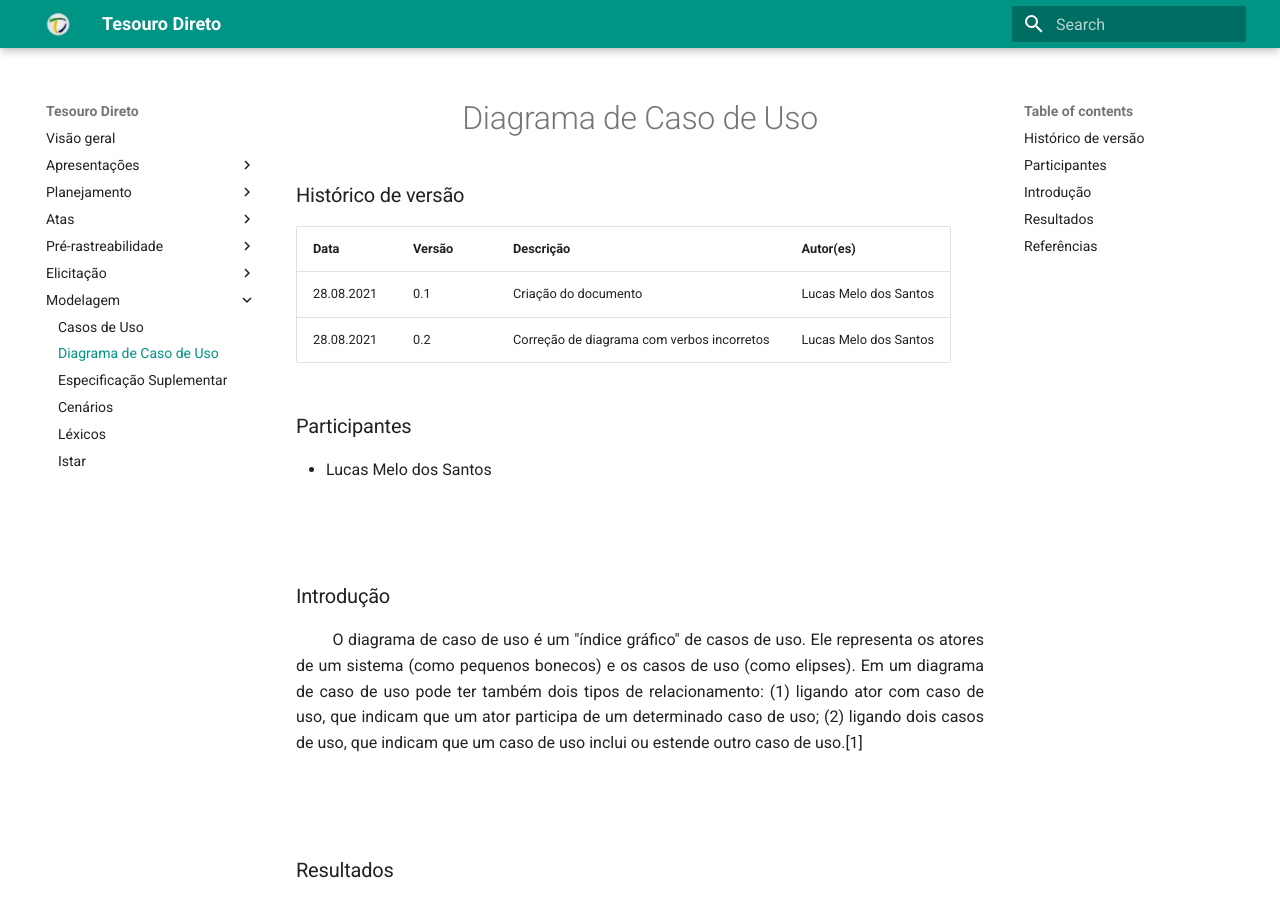
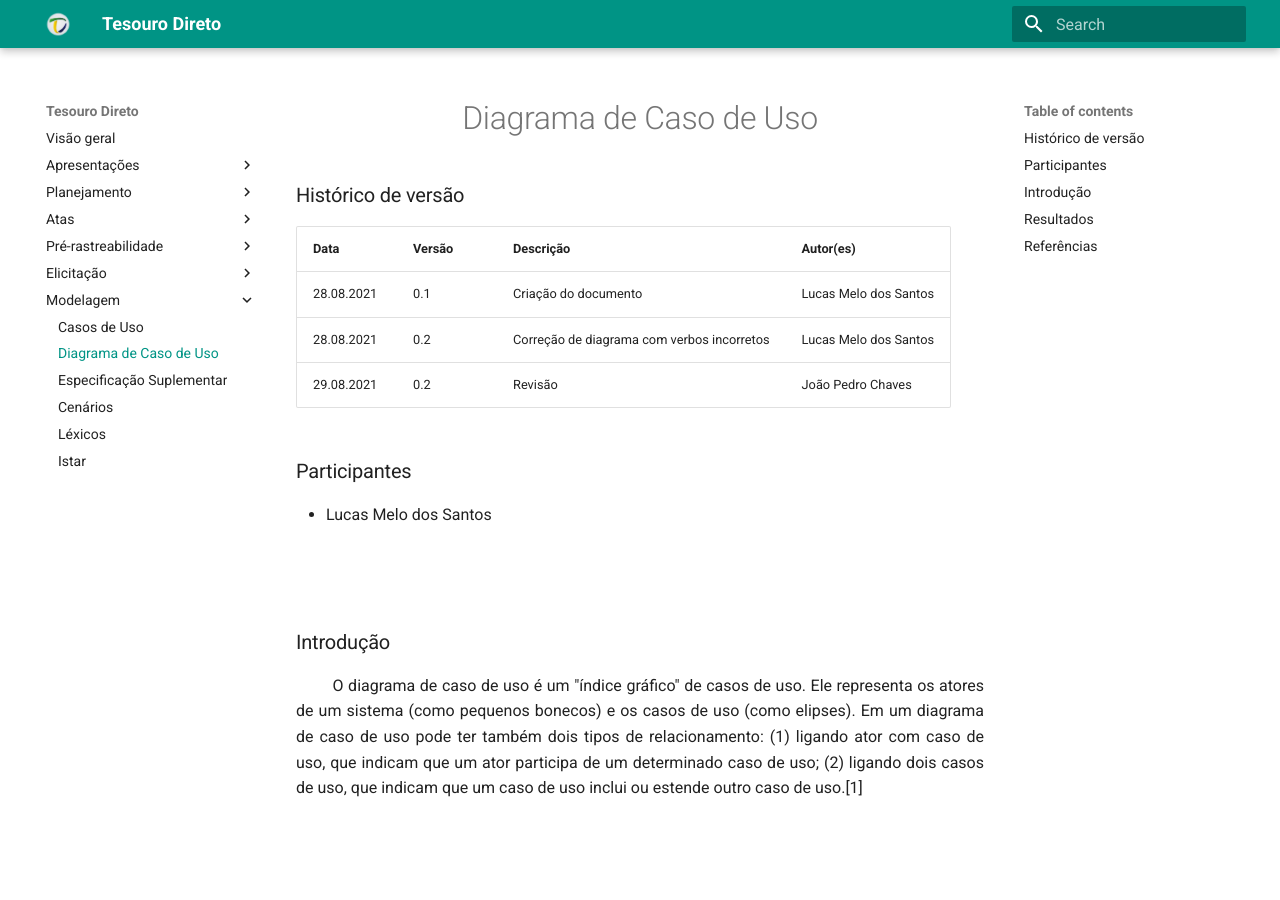
Before and after one commit to mibasFerraz/2021.1-TesouroDireto, an MkDocs documentation site: the page built from docs/diagrama-caso-uso.md, in a window 1280 px wide and 900 px high. Built offline with MkDocs 1.6.1 and Material for MkDocs 9.7.7, drawn with Linux system fonts in a browser that asks for light colours.

Commit message:
Revisão do diagrama de casos de uso.
Signed-off-by: JPedroCh <jpaschaves@gmail.com>

```diff
--- a/docs/diagrama-caso-uso.md
+++ b/docs/diagrama-caso-uso.md
@@ -7,6 +7,7 @@
 | -- | -- | -- | -- |
 | 28.08.2021 | 0.1 | Criação do documento |Lucas Melo dos Santos|
 | 28.08.2021 | 0.2 | Correção de diagrama com verbos incorretos |Lucas Melo dos Santos|
+| 29.08.2021 | 0.2 | Revisão | João Pedro Chaves |
 
 ### Participantes
 
```
